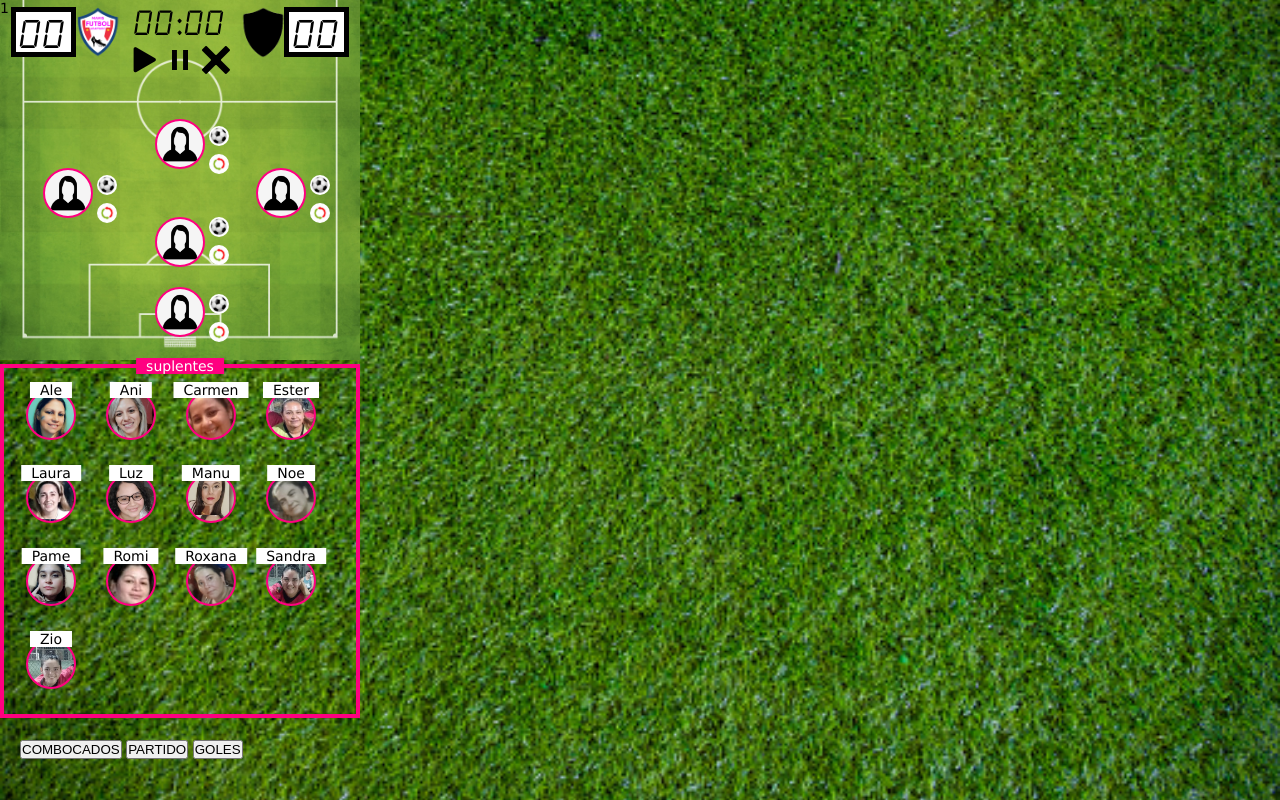
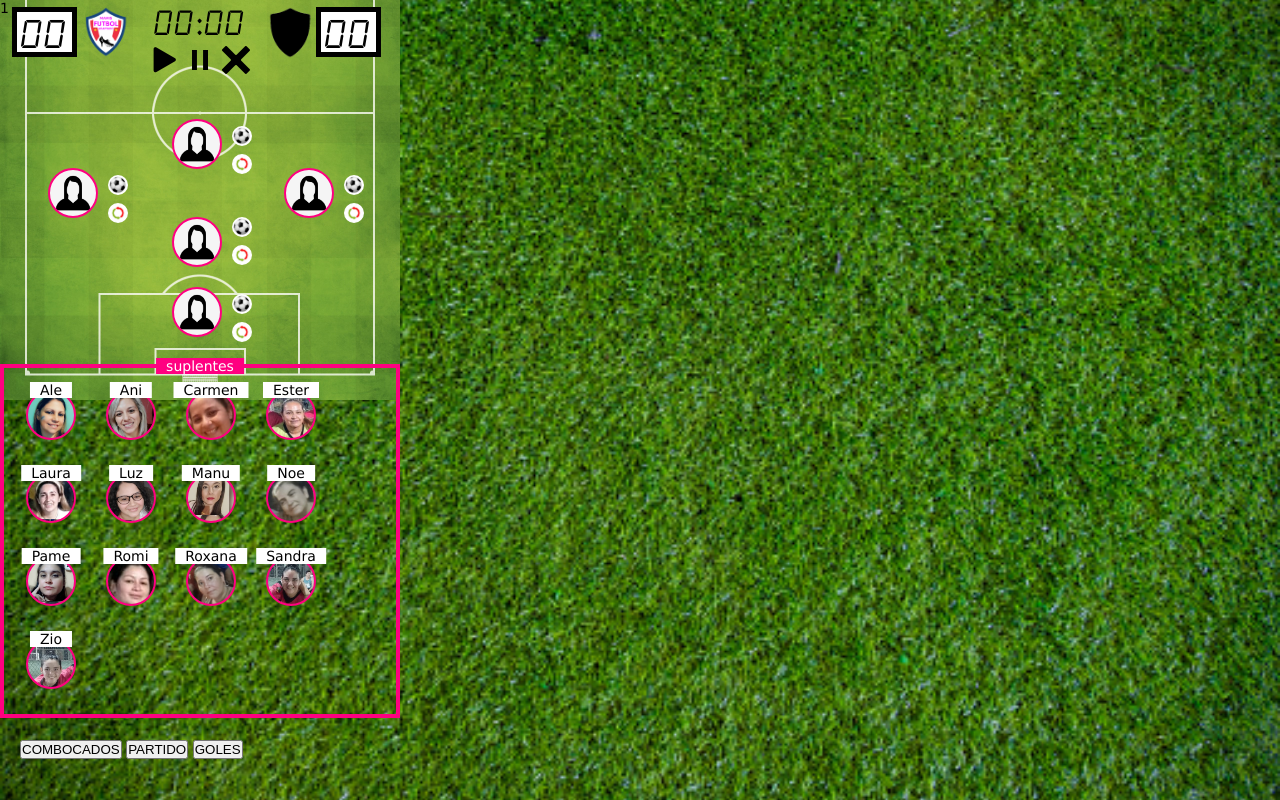
Before and after one commit to mauriciomss/alineacionEquipo, a PHP site: page /partido.html in a window 1280 px wide. Run offline with PHP 8.4, Linux system fonts and the light colour scheme.

Commit message:
commit 18-10-2023 12:21:24

```diff
--- a/assets/style.css
+++ b/assets/style.css
@@ -31,7 +31,7 @@
     }
 
     .cuerpo {
-        width: 360px;
+        width: 400px;
         position: relative;
     }
 
```
